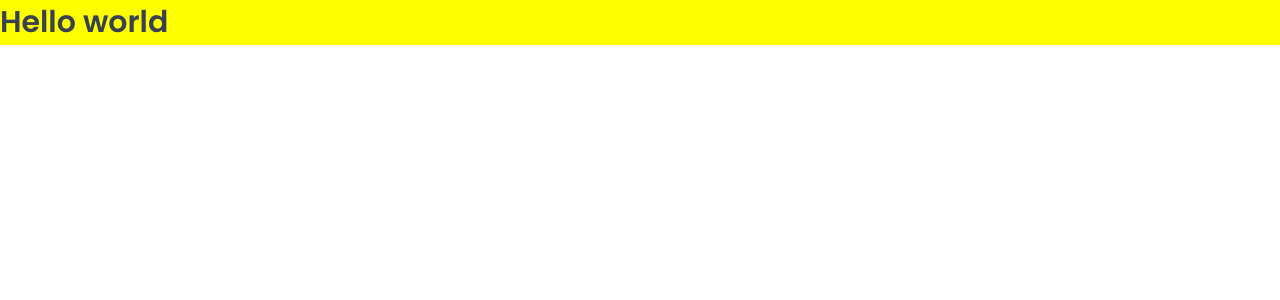
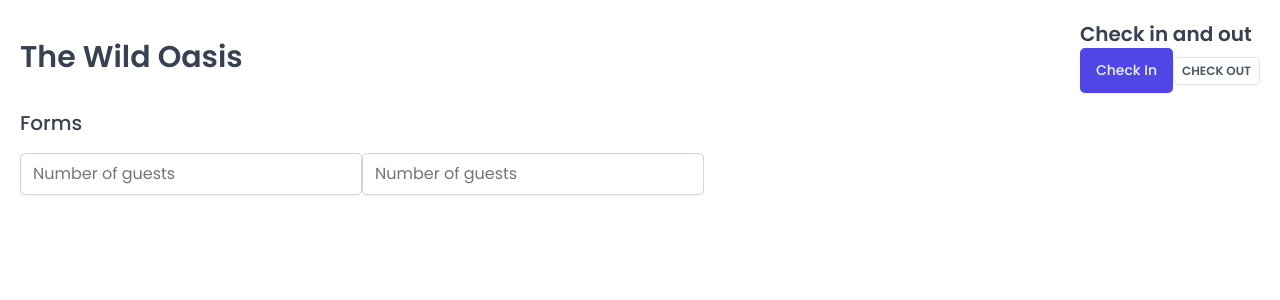
Before and after one commit to marcomontilla/the-wild-oasis, a React (Vite) app: page / in a window 1280 px wide. Shown: the top 300 px of the page. Built offline with nearby package versions, Linux system fonts and the light colour scheme; a web font is replaced by a local one.

Commit message:
332. Building More Reusable Styled Components

```diff
--- a/src/App.jsx
+++ b/src/App.jsx
@@ -1,34 +1,12 @@
 import styled from "styled-components";
 import GlobalStyles from "./styles/GlobalStyles.js";
-
-const H1 = styled.h1`
-  font-size: 30px;
-  font-weight: 600;
-  background-color: yellow;
-`;
-
-const Button = styled.button`
-  font-size: 1.4rem;
-  padding: 1.2rem 1.6rem;
-  font-weight: 500;
-  border: none;
-  border-radius: var(--border-radius-sm);
-  background-color: var(--color-brand-600);
-  color: var(--color-brand-50);
-  box-shadow: var(--shadow-sm);
-  cursor: pointer;
-`;
-
-const Input = styled.input`
-  border: 1px solid var(--color-grey-300);
-  background-color: var(--color-grey-0);
-  border-radius: var(--border-radius-sm);
-  padding: 0.8rem 1.2rem;
-  box-shadow: var(--shadow-sm);
-`;
+import Button from "./ui/Button";
+import Input from "./ui/Input";
+import Heading from "./ui/Heading.jsx";
+import Row from "./ui/Row.jsx";
 
 const StyledApp = styled.main`
-  background-color: orangered;
+  /* background-color: orangered; */
   padding: 20px;
 `;
 
@@ -36,7 +14,37 @@ function App() {
   return (
     <>
       <GlobalStyles />
-      <H1>Hello world</H1>
+      <StyledApp>
+        <Row>
+          <Row type="horizontal">
+            <Heading as="h1">The Wild Oasis</Heading>
+
+            <div>
+              <Heading as="h2">Check in and out</Heading>
+              <Button
+                onClick={() => alert("Check in")}
+              >
+                Check In
+              </Button>
+              <Button
+                variation="secondary"
+                size="small"
+                onClick={() => alert("Check out")}
+              >
+                Check Out
+              </Button>
+            </div>
+          </Row>
+
+          <Row>
+            <Heading as="h3">Forms</Heading>
+            <form>
+              <Input type="number" placeholder="Number of guests" />
+              <Input type="number" placeholder="Number of guests" />
+            </form>
+          </Row>
+        </Row>
+      </StyledApp>
     </>
   );
 }
--- a/src/ui/Button.jsx
+++ b/src/ui/Button.jsx
@@ -47,3 +47,20 @@ const variations = {
     }
   `,
 };
+
+const Button = styled.button`
+  border: none;
+  border-radius: var(--border-radius-sm);
+  box-shadow: var(--shadow-sm);
+
+  ${(props) => sizes[props.size]}
+
+  ${(props) => variations[props.variation]}
+`;
+
+Button.defaultProps = {
+  variation: "primary",
+  size: "medium",
+};
+
+export default Button;
--- /dev/null
+++ b/src/ui/Heading.jsx
@@ -0,0 +1,33 @@
+import styled, { css } from "styled-components";
+
+// const test = css`
+//   text-align: center;
+//   ${10 > 5 && "background-color: yellow"}
+// `;
+
+const Heading = styled.h1`
+  ${(props) =>
+    props.as === "h1" &&
+    css`
+      font-size: 3rem;
+      font-weight: 600;
+    `}
+
+  ${(props) =>
+    props.as === "h2" &&
+    css`
+      font-size: 2rem;
+      font-weight: 600;
+    `}
+
+  ${(props) =>
+    props.as === "h3" &&
+    css`
+      font-size: 2rem;
+      font-weight: 500;
+    `}
+
+    line-height: 1.4;
+`;
+
+export default Heading;
--- /dev/null
+++ b/src/ui/Input.jsx
@@ -0,0 +1,11 @@
+import styled from "styled-components";
+
+const Input = styled.input`
+  border: 1px solid var(--color-grey-300);
+  background-color: var(--color-grey-0);
+  border-radius: var(--border-radius-sm);
+  padding: 0.8rem 1.2rem;
+  box-shadow: var(--shadow-sm);
+`;
+
+export default Input;
--- /dev/null
+++ b/src/ui/Row.jsx
@@ -0,0 +1,25 @@
+import styled, { css } from "styled-components";
+
+const Row = styled.div`
+  display: flex;
+
+  ${(props) =>
+    props.type === "horizontal" &&
+    css`
+      justify-content: space-between;
+      align-items: center;
+    `}
+
+  ${(props) =>
+    props.type === "vertical" &&
+    css`
+      flex-direction: column;
+      gap: 1.6rem;
+    `}
+`;
+
+Row.defaultProps = {
+  type: "vertical",
+};
+
+export default Row;
```
